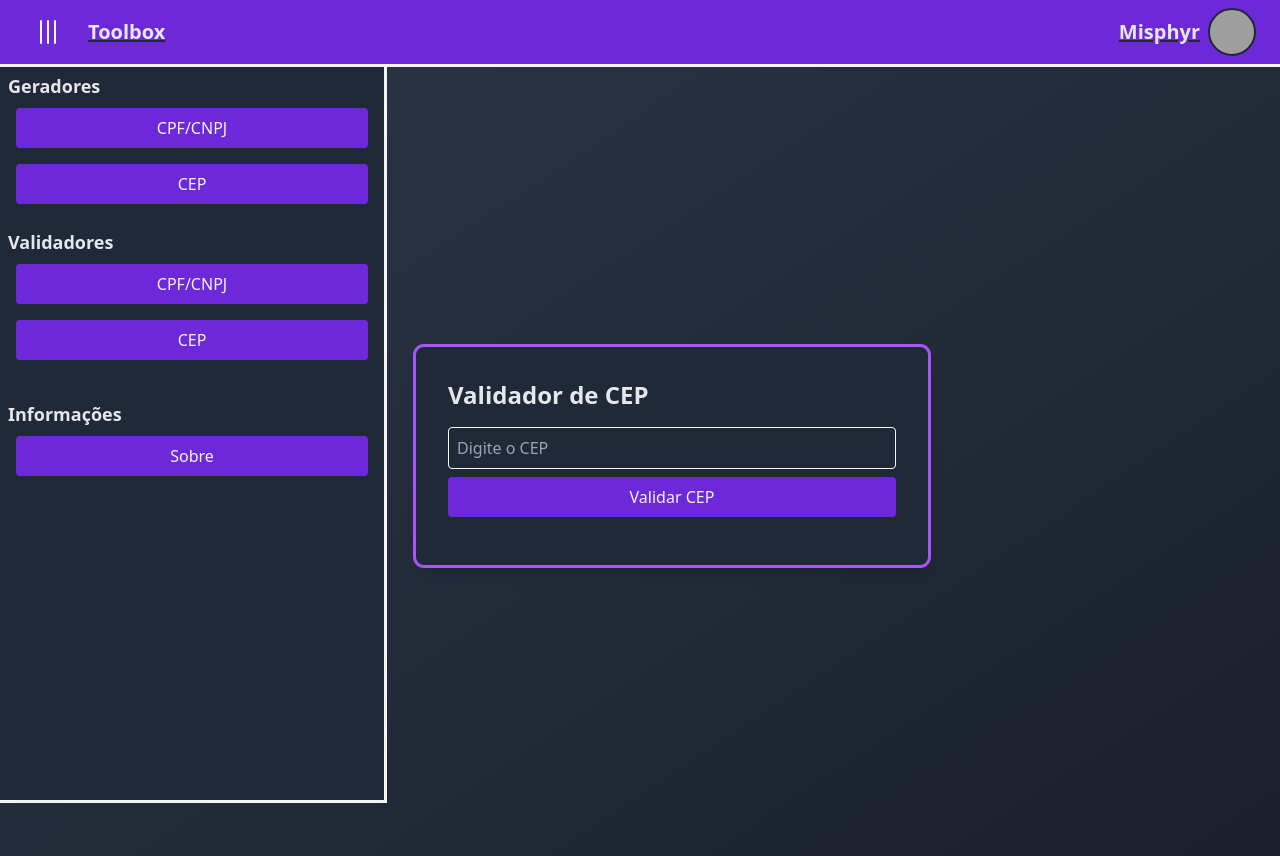
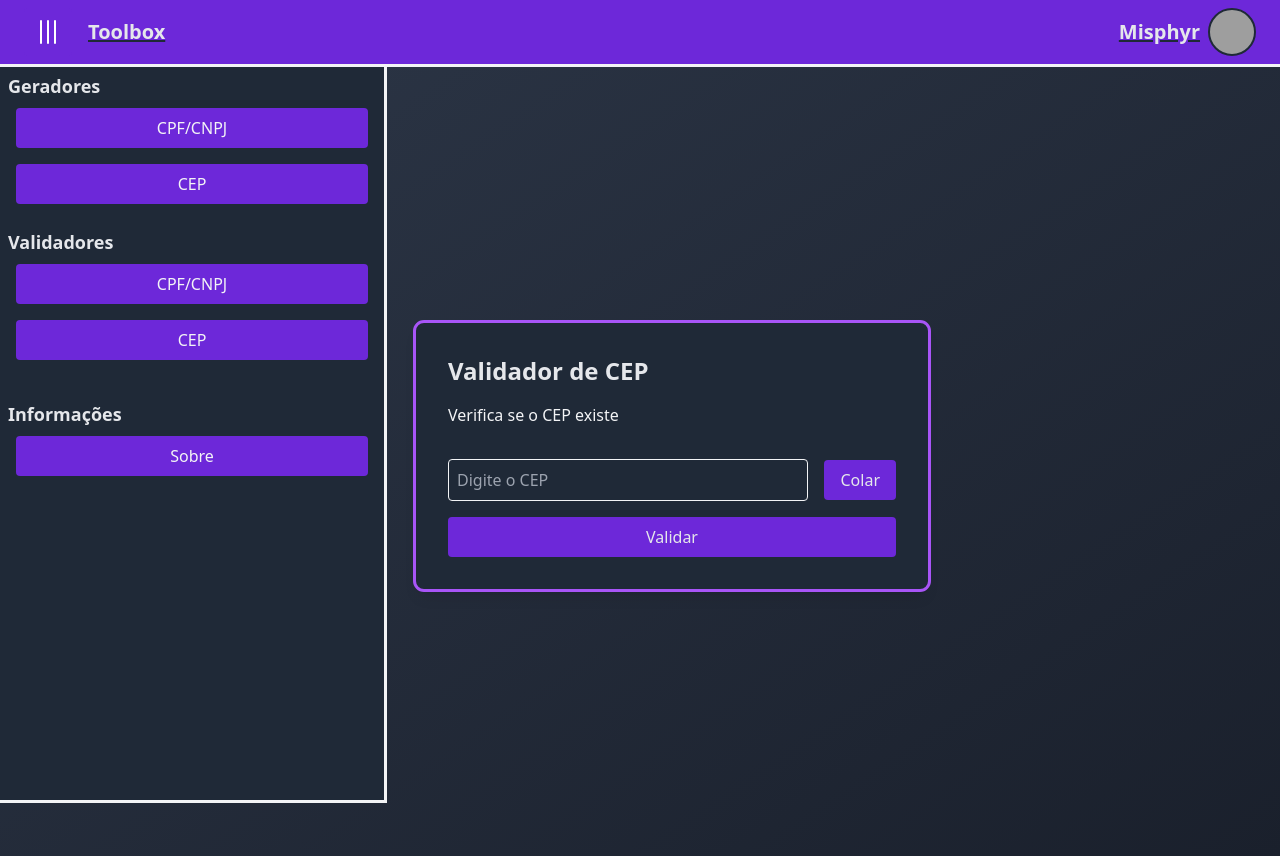
Before and after one commit to misphyr/tools, a Next.js app: page /cep-validator in a window 1280 px wide. Built offline with nearby package versions, Linux system fonts and the light colour scheme; grey boxes are pictures that could not be loaded.

Commit message:
alteração no modal de CEP para padronização agora é possível usar o Enter para acionar a ação principal do input

```diff
--- a/src/app/cep-validator/page.tsx
+++ b/src/app/cep-validator/page.tsx
@@ -16,6 +16,7 @@ const formatCEP = (cep: string) => {
 const CEP_Validator: React.FC = () => {
   const [cepInput, setCepInput] = useState('');
   const [cep, setCep] = useState('');
+  const [value, setValue] = useState('');
   const [address, setAddress] = useState<any>(null);
   const [error, setError] = useState<string | null>(null);
   const [message, setMessage] = useState<string | null>(null);
@@ -55,7 +56,7 @@ const CEP_Validator: React.FC = () => {
     setError(null);
     setAddress(null);
 
-    const cleanedCEP = cepInput.replace(/\D/g, '');
+    const cleanedCEP = value.replace(/\D/g, '');
 
     if (cleanedCEP.length !== 8) {
       showTemporaryMessage('Insira um CEP.');
@@ -84,27 +85,55 @@ const CEP_Validator: React.FC = () => {
     }
   };
 
+  const pasteFromClipboard = () => {
+    navigator.clipboard.readText().then(text => {
+      const sanitizedText = text.replace(/[^0-9./-]/g, '');
+      setValue(sanitizedText);
+      showTemporaryMessage('Texto Colado!');
+    }).catch(err => {
+      showTemporaryMessage('Erro ao colar o texto.');
+    });
+  };
+
+  const handleSubmit = (e: React.FormEvent<HTMLFormElement>) => {
+    e.preventDefault();
+    handleValidateCEP();
+  };
+
   return (
     <div className="flex justify-center items-center min-h-screen">
-      <div className="bg-neutralDarkGray p-8 rounded-lg shadow-lg w-full max-w-lg outline outline-vibrantPink">
-        <h1 className="text-analogousLavender text-2xl font-bold mb-4">Validador de CEP</h1>
+      <div className="bg-neutralDarkGray p-8 rounded-lg shadow-lg w-full max-w-lg outline outline-vibrantPink p-2">
+        <h1 className="text-2xl font-bold text-analogousLavender">Validador de CEP</h1>
+        <p className="mt-4 text-neutralLightGray">Verifica se o CEP existe</p>
 
-        <div className="mb-4">
+        <form onSubmit={handleSubmit} className="space-y-4">
+          <div className="mt-8 flex items-center space-x-4">
             <input
               type="text"
-            value={cepInput}
-            onChange={(e) => setCepInput(e.target.value)}
+              value={value}
               placeholder="Digite o CEP"
-            className="w-full p-2 mb-2 border border-neutralLightGray bg-neutralDarkGray text-neutralLightGray rounded"
+              onChange={(e) => setValue(e.target.value)}
+              className="p-2 bg-neutralDarkGray text-neutralLightGray rounded border border-neutralLightGray flex-grow"
             />
             <button
-            onClick={handleValidateCEP}
-            className="w-full bg-primaryPurple text-neutralLightGray px-4 py-2 rounded hover:bg-vibrantPink transition"
+              onClick={pasteFromClipboard}
+              type="button"
+              className="bg-primaryPurple text-analogousLavender px-4 py-2 rounded hover:bg-vibrantPink transition"
             >
-            Validar CEP
+              Colar
             </button>
           </div>
+          <div className="mt-6 flex space-x-4">
+            <button
+              onClick={handleValidateCEP}
+              type="submit"
+              className="bg-primaryPurple w-full text-analogousLavender px-4 py-2 rounded hover:bg-vibrantPink transition"
+            >
+              Validar
+            </button>
 
+          </div>
+        </form>
       {cep && address && (
         <div className="mt-4 p-4 bg-neutralDarkGray text-neutralLightGray rounded">
           <p><h4 className="text-2xl text-vibrantPink">CEP Válido!</h4></p>
@@ -126,11 +155,13 @@ const CEP_Validator: React.FC = () => {
       )}
     </div>
 
-      {message && (
+      {
+    message && (
       <div className="fixed bottom-4 left-1/2 transform animate-bounce duration-5000 -translate-x-1/2 bg-neutralDarkGray text-analogousLavender px-4 py-2 rounded shadow-lg outline outline-vibrantPink">
         {message}
       </div>
-      )}
+    )
+  }
     </div>
   );
 };
--- a/src/app/cpf-cnpj-generator/page.tsx
+++ b/src/app/cpf-cnpj-generator/page.tsx
@@ -91,7 +91,7 @@ const CPF_CNPJ_Generator: React.FC = () => {
     <div className="flex justify-center items-center min-h-screen">
       <div className="bg-neutralDarkGray p-8 rounded-lg shadow-lg w-full max-w-lg outline outline-vibrantPink rounded">
         <h1 className="text-2xl font-bold text-analogousLavender">Gerador CPF/CNPJ</h1>
-        <p className="mt-4 text-neutralLightGray">Gera um CPF/CNPJ aleatório.</p>
+        <p className="mt-4 text-neutralLightGray">Gera um CPF/CNPJ aleatório</p>
 
         <div className="mt-8 flex items-center space-x-4">
           <input
--- a/src/app/cpf-cnpj-validator/page.tsx
+++ b/src/app/cpf-cnpj-validator/page.tsx
@@ -75,6 +75,10 @@ const CPF_CNPJ_Validator: React.FC = () => {
     });
   };
 
+  const handleSubmit = (e: React.FormEvent<HTMLFormElement>) => {
+    e.preventDefault();
+    ValidarCpfCnpj();
+  };
 
   const showTemporaryMessage = (msg: string) => {
     setMessage(msg);
@@ -100,10 +104,11 @@ const CPF_CNPJ_Validator: React.FC = () => {
 
   return (
     <div className="flex justify-center items-center min-h-screen">
-      <div className="bg-neutralDarkGray p-8 rounded-lg shadow-lg w-full max-w-lg outline outline-vibrantPink p-2 rounded">
+      <div className="bg-neutralDarkGray p-8 rounded-lg shadow-lg w-full max-w-lg outline outline-vibrantPink p-2">
         <h1 className="text-2xl font-bold text-analogousLavender">Validador CPF/CNPJ</h1>
-        <p className="mt-4 text-neutralLightGray">Valida um CPF/CNPJ aleatório.</p>
+        <p className="mt-4 text-neutralLightGray">Verifica se o CPF ou CNPJ é válido</p>
 
+        <form onSubmit={handleSubmit} className="space-y-4">
           <div className="mt-8 flex items-center space-x-4">
             <input
               type="text"
@@ -114,6 +119,7 @@ const CPF_CNPJ_Validator: React.FC = () => {
             />
             <button
               onClick={pasteFromClipboard}
+              type="button"
               className="bg-primaryPurple text-analogousLavender px-4 py-2 rounded hover:bg-vibrantPink transition"
             >
               Colar
@@ -122,12 +128,14 @@ const CPF_CNPJ_Validator: React.FC = () => {
           <div className="mt-6 flex space-x-4">
             <button
               onClick={ValidarCpfCnpj}
-            className="bg-primaryPurple text-analogousLavender px-4 py-2 rounded hover:bg-vibrantPink transition"
+              type="submit"
+              className="bg-primaryPurple w-full text-analogousLavender px-4 py-2 rounded hover:bg-vibrantPink transition"
             >
               Validar
             </button>
 
           </div>
+        </form>
       </div>
       {message && (
         <div className="fixed bottom-4 left-1/2 transform animate-bounce duration-5000 -translate-x-1/2 bg-neutralDarkGray text-analogousLavender px-4 py-2 rounded shadow-lg outline outline-vibrantPink">
--- a/src/components/Bar.tsx
+++ b/src/components/Bar.tsx
@@ -110,7 +110,7 @@ const Bar: React.FC = () => {
 
 
   return (
-    <div className="flex">
+    <div className="fixed z-40">
       <div className="fixed top-0 left-0 w-full outline bg-primaryPurple outline-neutralLightGray text-white p-2 flex justify-between items-center transition-all duration-300 z-50">
         <div className="text-xl font-bold ml-4 flex items-center">
           <button
```
Lines whose indentation alone changed are shown as unchanged.
